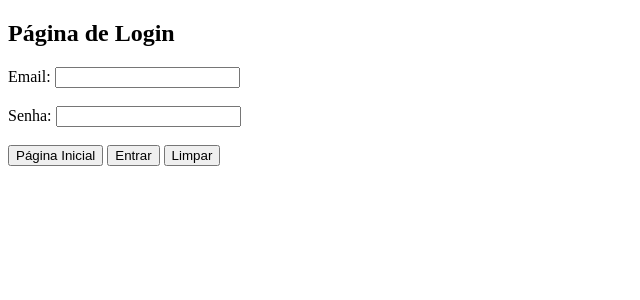
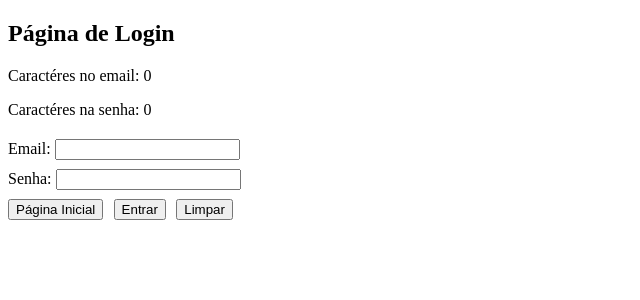
Before and after one commit to silv4b/react-studies, a React (Create React App) app: page /entrar in a window 1280 px wide. Shown: the top 300 px of the page, without its empty margins (0-640 px from the left). Built offline with nearby package versions, Linux system fonts and the light colour scheme.

Commit message:
feat: usando o useMemo para calculo de quantidade de caracteres na senha e no email separadamente

```diff
--- /dev/null
+++ b/src/app/pages/login/Login.css
@@ -0,0 +1,13 @@
+.buttons {
+  display: flex;
+  justify-content: space-between;
+  width: 225px;
+  padding-top: 4px;
+}
+
+.labels {
+  display: flex;
+  flex-direction: column;
+  justify-content: space-around;
+  height: 60px;
+}
--- a/src/app/pages/login/Login.tsx
+++ b/src/app/pages/login/Login.tsx
@@ -1,6 +1,6 @@
-import { useEffect, useState } from "react";
-import { useNavigate } from "react-router-dom";
-// useHistory -> useNavigate
+import { useEffect, useMemo, useState } from "react";
+import { useNavigate } from "react-router-dom"; // useHistory -> useNavigate
+import '../login/Login.css';
 
 export const Login = () => {
   const [email, setEmail] = useState('');
@@ -44,30 +44,40 @@ export const Login = () => {
     navigate("/");
   };
 
+  const emailLenght = useMemo(() => {
+    return email.length
+  }, [email.length]);
+
+  const senhaLenght = useMemo(() => {
+    return senha.length
+  }, [senha.length]);
+
   return (
     <div>
       <h2> Página de Login </h2>
 
       <form action="">
+        <p>Caractéres no email: { emailLenght }</p>
+
+        <p>Caractéres na senha: { senhaLenght }</p>
+
+        <div className="labels">
           <label htmlFor="">
             <span> Email: </span>
             <input value={ email } onChange={ e => setEmail(e.target.value) } type="text" />
           </label>
 
-        <br /> <br />
-
           <label htmlFor="">
             <span> Senha: </span>
             <input value={ senha } onChange={ e => setSenha(e.target.value) } type="password" />
           </label>
+        </div>
 
-        <br /> <br />
-
+        <div className="buttons">
           <button onClick={ handleClique } type="button"> Página Inicial </button>
-        <span>  </span>
           <button onClick={ handleEntrar } type="button"> Entrar </button>
-        <span>  </span>
           <button onClick={ handleLimpar } type="button"> Limpar </button>
+        </div>
       </form>
     </div>
   );
```
Lines whose indentation alone changed are shown as unchanged.
